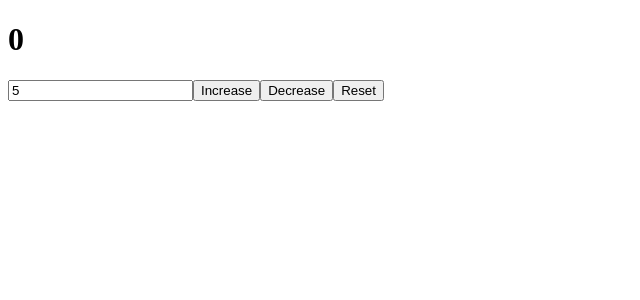
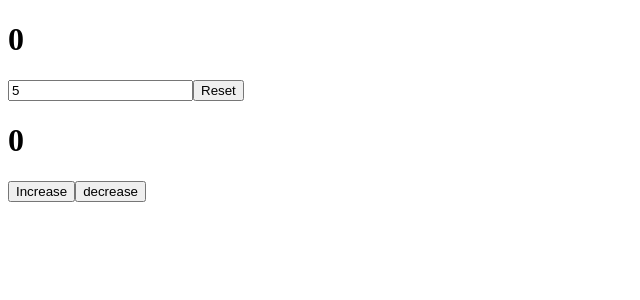
Before and after one commit to Nitishsaini1/MERN-Journey, a React (Vite) app in the folder React/React Learning/: page / in a window 1280 px wide. Shown: the top 300 px of the page, without its empty margins (0-640 px from the left). Built offline with nearby package versions, Linux system fonts and the light colour scheme.

Commit message:
add parent child communication with props

```diff
--- a/React/React Learning/src/Counter.jsx
+++ b/React/React Learning/src/Counter.jsx
@@ -4,7 +4,15 @@ function Counter(){
     const [counter, setCounter] = useState(0);
     const [step, setStep] = useState(5)
     const [stepInput, setStepInput] = useState("5")
+
+    function increase(){
+        setCounter(counter + step)
+    }
+     function decrease(){
+        setCounter(counter - step)
+    }
     return(
+
         <>
         <h1>{counter}</h1>
         <input
@@ -26,22 +34,28 @@ function Counter(){
             }
         }}
         />
-        <button
-        onClick={()=>{
-            setCounter(counter + step)
-        }}
-        >Increase</button>
-        <button
-        onClick={()=>{
-            setCounter(counter - step)
-        }}
-        >Decrease</button>
+
         <button onClick={()=>{
             setCounter(0)
         }}>Reset</button>
+        <Display
+        counter={counter}
+        increase={increase}
+        decrease={decrease}
+
+        />
         </>
     )
 
 }
 
+function Display(props){
+    return<>
+    <h1>{props.counter}</h1>
+      <button onClick={ props.increase}>Increase</button>
+
+        <button onClick={ props.decrease}>decrease</button>
+
+    </>
+}
 export default Counter
```
Also changed, not shown: 2 other files (tests, documents, lock files or other folders).
